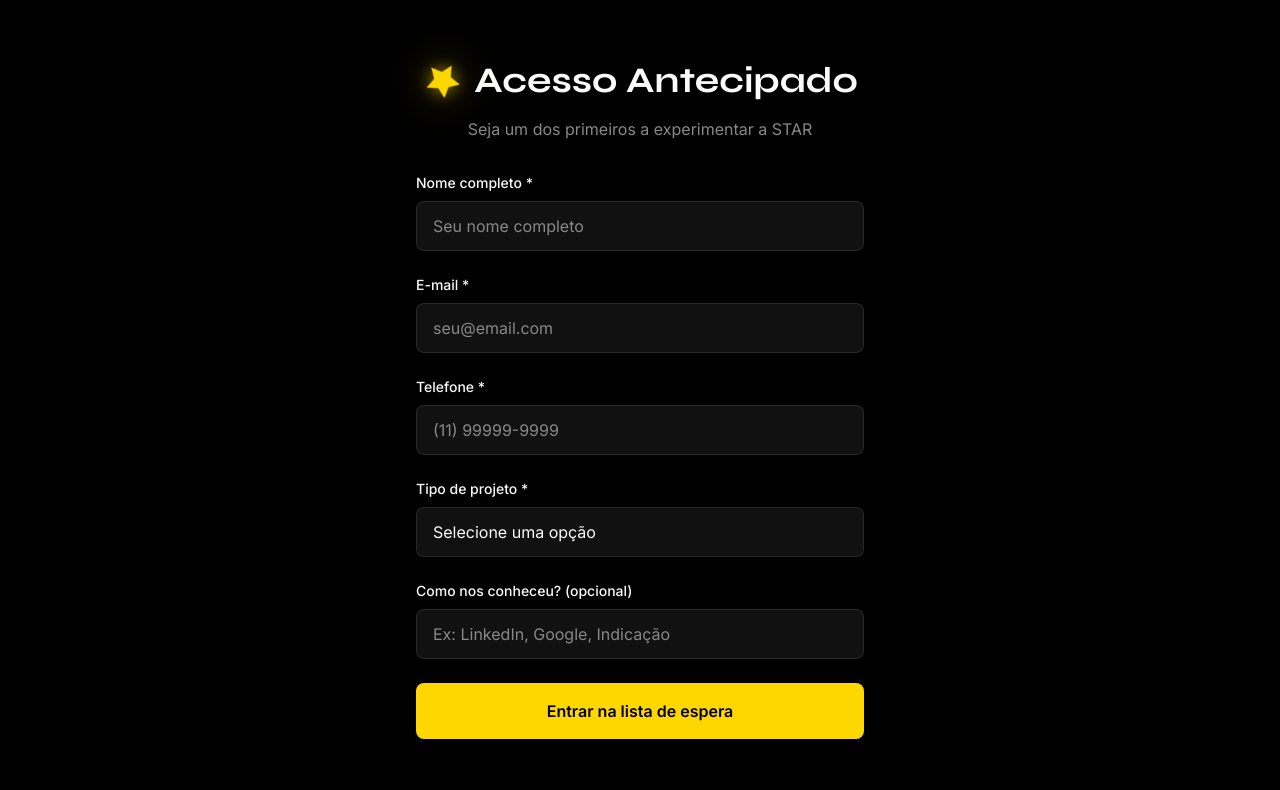
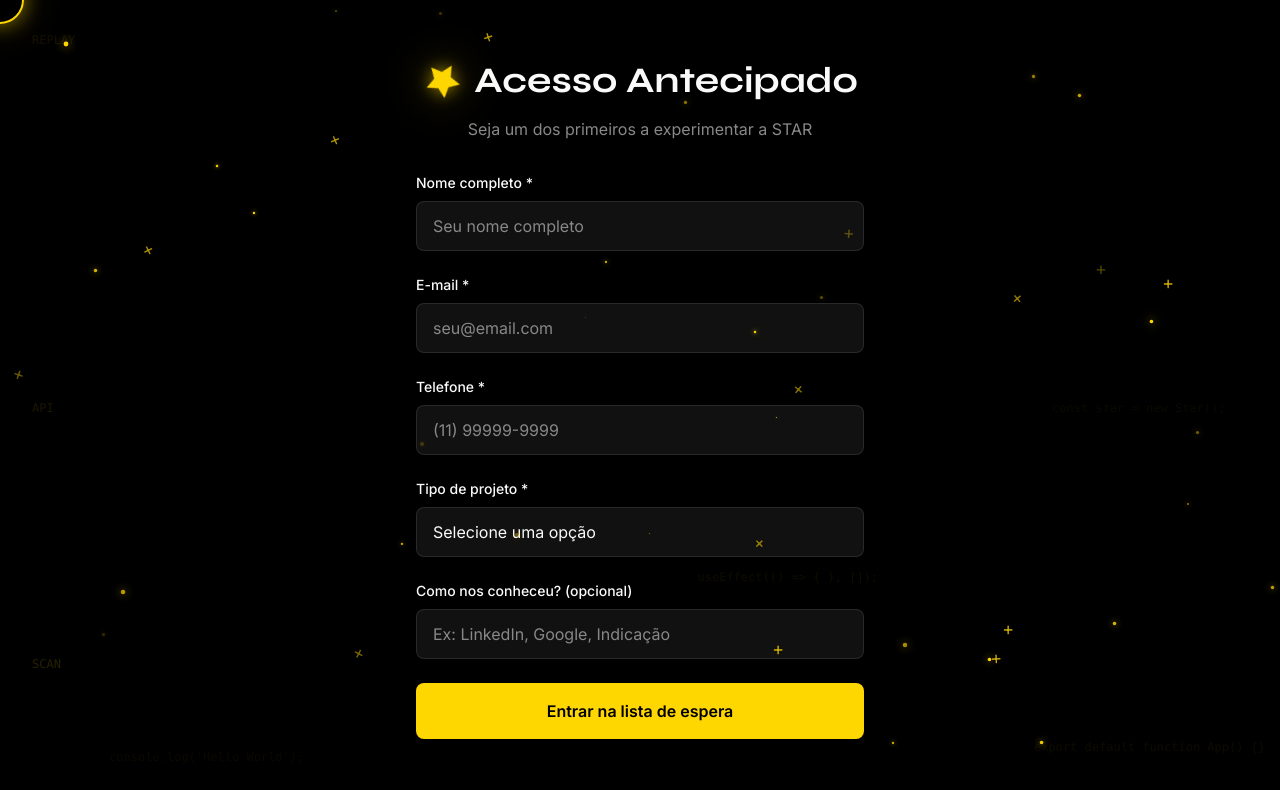
Before and after one commit to Glassolution/Star, a Next.js app: page /early-access in a window 1280 px wide. Shown: the top 790 px of the page. Built offline with nearby package versions, Linux system fonts and the light colour scheme.

Commit message:
feat: add animated star background with cursor follower
- Create StarBackground component with twinkling stars
- Add plus signs with rotation animation
- Add floating code snippets
- Add cursor-following yellow circle
- Include REPLAY, SCAN, API labels

```diff
--- a/src/app/early-access/page.tsx
+++ b/src/app/early-access/page.tsx
@@ -3,6 +3,7 @@
 import { useState } from "react";
 import { motion, AnimatePresence } from "framer-motion";
 import { PhoneInput } from "@/components/PhoneInput";
+import { StarBackground } from "@/components/StarBackground";
 
 interface FormData {
   fullName: string;
@@ -69,7 +70,9 @@
   };
 
   return (
-    <div className="min-h-screen bg-black flex items-center justify-center px-4 py-12">
+    <>
+      <StarBackground />
+      <div className="min-h-screen bg-black flex items-center justify-center px-4 py-12">
       <div className="w-full max-w-md">
         <AnimatePresence mode="wait">
           {!isSuccess ? (
@@ -278,6 +281,7 @@
           )}
         </AnimatePresence>
       </div>
-    </div>
+          </div>
+    </>
   );
 }
--- /dev/null
+++ b/src/components/StarBackground.tsx
@@ -0,0 +1,201 @@
+"use client";
+
+import { useEffect, useState, useCallback } from "react";
+import { motion } from "framer-motion";
+
+interface Star {
+  id: number;
+  x: number;
+  y: number;
+  size: number;
+  delay: number;
+  duration: number;
+}
+
+interface CodeSnippet {
+  id: number;
+  x: number;
+  y: number;
+  text: string;
+  delay: number;
+}
+
+const codeSnippets = [
+  "const star = new Star();",
+  "function init() { return true; }",
+  "import { useState } from 'react';",
+  "console.log('Hello World');",
+  "export default function App() {}",
+  "const data = await fetch('/api');",
+  "if (user.isAuthenticated) { }",
+  "return <div>STAR</div>;",
+  "const config = { port: 3000 };",
+  "async function handleSubmit() {}",
+  "type User = { id: string; }",
+  "const result = array.map(item => item);",
+  "import type { Metadata } from 'next';",
+  "const router = useRouter();",
+  "useEffect(() => { }, []);",
+];
+
+function generateStars(count: number): Star[] {
+  return Array.from({ length: count }, (_, i) => ({
+    id: i,
+    x: Math.random() * 100,
+    y: Math.random() * 100,
+    size: Math.random() * 3 + 1,
+    delay: Math.random() * 5,
+    duration: Math.random() * 3 + 2,
+  }));
+}
+
+function generateCodeSnippets(count: number): CodeSnippet[] {
+  return Array.from({ length: count }, (_, i) => ({
+    id: i,
+    x: Math.random() * 100,
+    y: Math.random() * 100,
+    text: codeSnippets[Math.floor(Math.random() * codeSnippets.length)],
+    delay: Math.random() * 10,
+  }));
+}
+
+export function StarBackground() {
+  const [mousePosition, setMousePosition] = useState({ x: 0, y: 0 });
+  const [stars, setStars] = useState<Star[]>([]);
+  const [codes, setCodes] = useState<CodeSnippet[]>([]);
+
+  useEffect(() => {
+    setStars(generateStars(30));
+    setCodes(generateCodeSnippets(8));
+  }, []);
+
+  const handleMouseMove = useCallback((e: MouseEvent) => {
+    setMousePosition({
+      x: (e.clientX / window.innerWidth) * 100,
+      y: (e.clientY / window.innerHeight) * 100,
+    });
+  }, []);
+
+  useEffect(() => {
+    window.addEventListener("mousemove", handleMouseMove);
+    return () => window.removeEventListener("mousemove", handleMouseMove);
+  }, [handleMouseMove]);
+
+  return (
+    <div className="fixed inset-0 overflow-hidden pointer-events-none">
+      {/* Cursor follower circle */}
+      <motion.div
+        className="absolute w-12 h-12 border-2 border-[#FFD700] rounded-full"
+        style={{
+          left: `${mousePosition.x}%`,
+          top: `${mousePosition.y}%`,
+          transform: "translate(-50%, -50%)",
+          boxShadow: "0 0 20px rgba(255, 215, 0, 0.5), 0 0 40px rgba(255, 215, 0, 0.2)",
+        }}
+        transition={{
+          type: "spring",
+          stiffness: 150,
+          damping: 15,
+          mass: 0.1,
+        }}
+      />
+
+      {/* Stars */}
+      {stars.map((star) => (
+        <motion.div
+          key={star.id}
+          className="absolute rounded-full bg-[#FFD700]"
+          style={{
+            left: `${star.x}%`,
+            top: `${star.y}%`,
+            width: star.size,
+            height: star.size,
+            boxShadow: `0 0 ${star.size * 2}px rgba(255, 215, 0, 0.8), 0 0 ${star.size * 4}px rgba(255, 215, 0, 0.4)`,
+          }}
+          animate={{
+            opacity: [0.2, 1, 0.2],
+            scale: [1, 1.2, 1],
+          }}
+          transition={{
+            duration: star.duration,
+            repeat: Infinity,
+            delay: star.delay,
+            ease: "easeInOut",
+          }}
+        />
+      ))}
+
+      {/* Plus signs */}
+      {Array.from({ length: 15 }).map((_, i) => (
+        <motion.div
+          key={`plus-${i}`}
+          className="absolute text-[#FFD700] text-lg"
+          style={{
+            left: `${Math.random() * 100}%`,
+            top: `${Math.random() * 100}%`,
+          }}
+          animate={{
+            opacity: [0.3, 0.8, 0.3],
+            rotate: [0, 90, 0],
+          }}
+          transition={{
+            duration: 4 + Math.random() * 4,
+            repeat: Infinity,
+            delay: Math.random() * 5,
+            ease: "easeInOut",
+          }}
+        >
+          +
+        </motion.div>
+      ))}
+
+      {/* Code snippets */}
+      {codes.map((code) => (
+        <motion.div
+          key={code.id}
+          className="absolute text-[#FFD700]/20 font-mono text-xs whitespace-nowrap"
+          style={{
+            left: `${code.x}%`,
+            top: `${code.y}%`,
+          }}
+          initial={{ x: -100, opacity: 0 }}
+          animate={{
+            x: [0, 50, 100],
+            opacity: [0, 0.3, 0],
+          }}
+          transition={{
+            duration: 8,
+            repeat: Infinity,
+            delay: code.delay,
+            ease: "linear",
+          }}
+        >
+          {code.text}
+        </motion.div>
+      ))}
+
+      {/* Labels */}
+      <motion.div
+        className="absolute top-8 left-8 text-[#FFD700]/30 text-xs font-mono"
+        animate={{ opacity: [0.2, 0.5, 0.2] }}
+        transition={{ duration: 3, repeat: Infinity }}
+      >
+        REPLAY
+      </motion.div>
+      <motion.div
+        className="absolute bottom-32 left-8 text-[#FFD700]/30 text-xs font-mono"
+        animate={{ opacity: [0.2, 0.5, 0.2] }}
+        transition={{ duration: 3, repeat: Infinity, delay: 1 }}
+      >
+        SCAN
+      </motion.div>
+      <motion.div
+        className="absolute top-1/2 left-8 text-[#FFD700]/30 text-xs font-mono"
+        animate={{ opacity: [0.2, 0.5, 0.2] }}
+        transition={{ duration: 3, repeat: Infinity, delay: 2 }}
+      >
+        API
+      </motion.div>
+    </div>
+  );
+}
```
